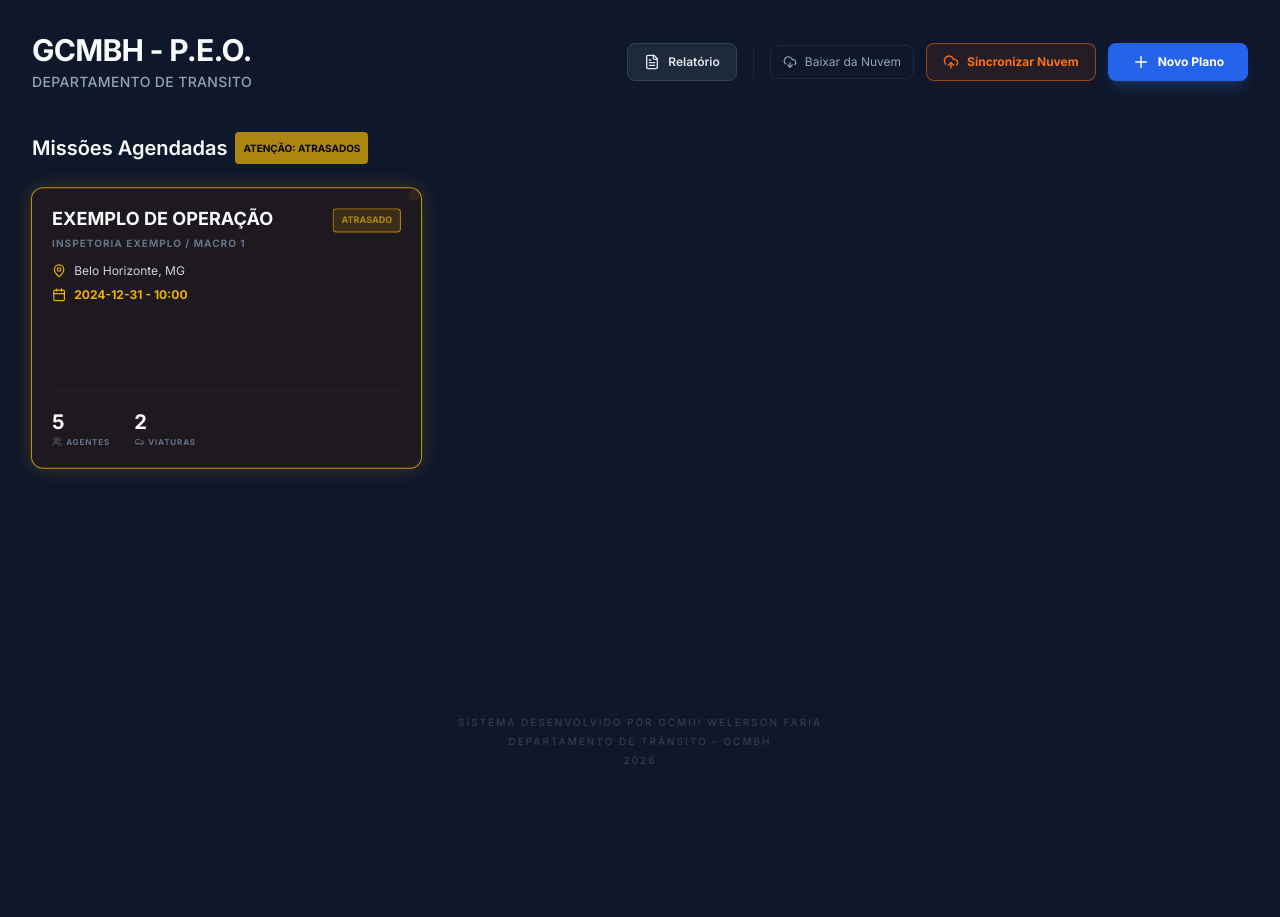
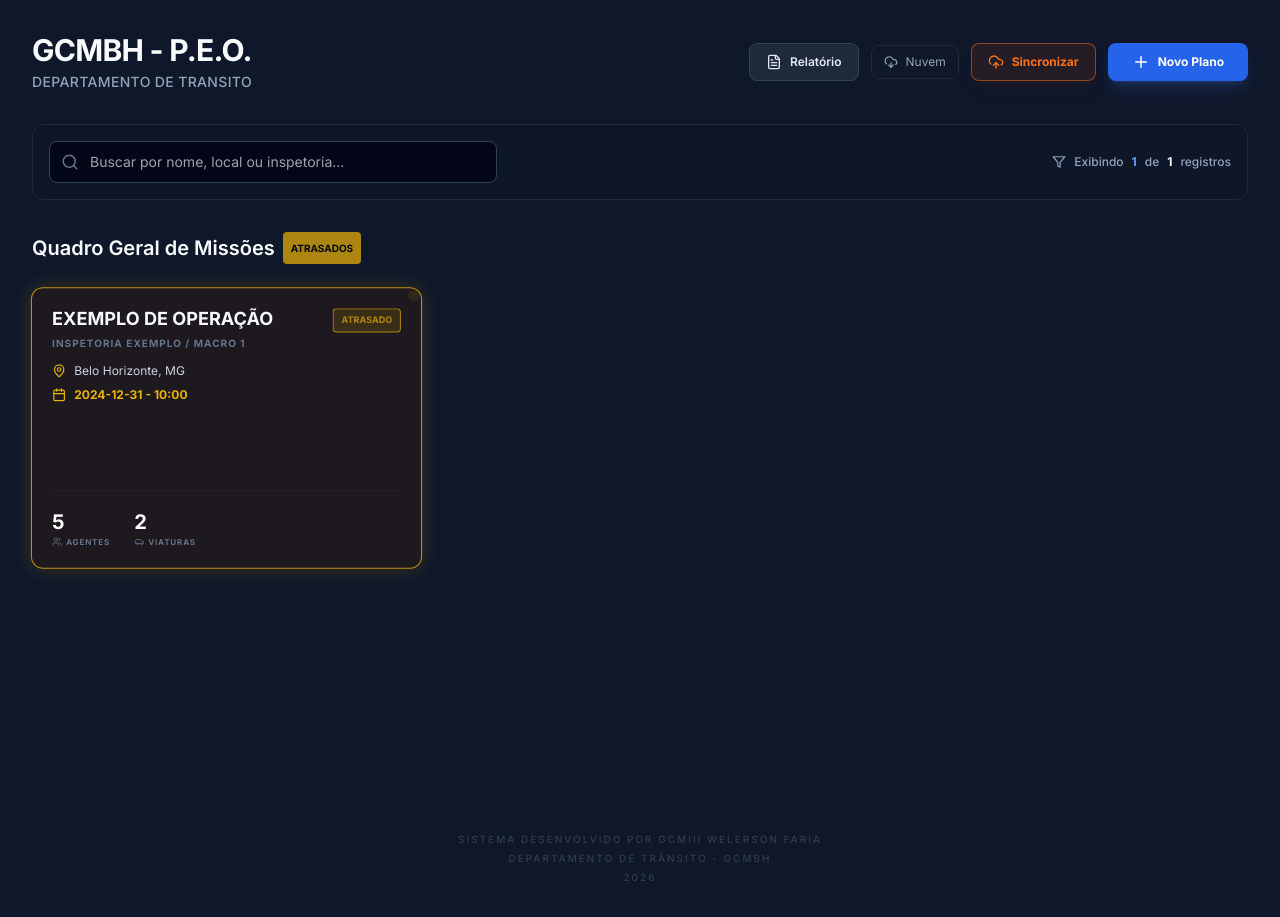
Before and after one commit to welerson/OS---Transito, a React (Vite) app: page / in a window 1280 px wide. Before the commit the page ends 800 px from the top, so only its background shows below. Built offline with nearby package versions, Linux system fonts and the light colour scheme.

Commit message:
feat(dashboard): Add search and filter functionality
Introduces a search bar to the dashboard, allowing users to filter operation plans by name, location, or inspectorate. This enhances usability by making it easier to find specific plans within a potentially large list.

```diff
--- a/components/Dashboard.tsx
+++ b/components/Dashboard.tsx
@@ -1,7 +1,7 @@
 
-import React, { useState, useEffect } from 'react';
+import React, { useState, useEffect, useMemo } from 'react';
 import { OperationPlan, OperationStatus } from '../types';
-import { Plus, Database, MapPin, Calendar, Users, Car, FileText, Image as ImageIcon, CloudUpload, CloudDownload, Trash2 } from 'lucide-react';
+import { Plus, MapPin, Calendar, Users, Car, FileText, Image as ImageIcon, CloudUpload, CloudDownload, Trash2, Search, Filter } from 'lucide-react';
 
 interface DashboardProps {
   plans: OperationPlan[];
@@ -16,18 +16,28 @@ interface DashboardProps {
 
 const Dashboard: React.FC<DashboardProps> = ({ plans, onNew, onSelect, onExport, onShowSummary, isSyncing, onCloudLoad, onDelete }) => {
   const [now, setNow] = useState(new Date());
+  const [searchTerm, setSearchTerm] = useState('');
 
   useEffect(() => {
     const timer = setInterval(() => setNow(new Date()), 60000);
     return () => clearInterval(timer);
   }, []);
 
+  // Filtro de busca para garantir que o usuário encontre qualquer evento
+  const filteredPlans = useMemo(() => {
+    return plans.filter(plan =>
+      plan.name.toLowerCase().includes(searchTerm.toLowerCase()) ||
+      plan.location.toLowerCase().includes(searchTerm.toLowerCase()) ||
+      plan.inspectorate.toLowerCase().includes(searchTerm.toLowerCase())
+    );
+  }, [plans, searchTerm]);
+
   const getStatusStyles = (plan: OperationPlan) => {
     if (plan.status === OperationStatus.IN_PROGRESS) {
       return 'bg-emerald-950/20 border-emerald-500/50 shadow-[0_0_15px_rgba(16,185,129,0.1)]';
     }
     if (plan.status === OperationStatus.COMPLETED) {
-      return 'bg-slate-900/80 border-slate-700/50 opacity-90';
+      return 'bg-slate-900/60 border-slate-700/50 shadow-sm';
     }
 
     const eventTime = new Date(`${plan.date}T${plan.startTime}`);
@@ -44,7 +54,7 @@ const Dashboard: React.FC<DashboardProps> = ({ plans, onNew, onSelect, onExport,
   };
 
   return (
-    <div className="p-4 md:p-8 max-w-7xl mx-auto">
+    <div className="p-4 md:p-8 max-w-7xl mx-auto min-h-screen">
       <style>{`
         @keyframes pulse-slow {
           0%, 100% { transform: scale(1); border-color: rgba(234, 179, 8, 0.6); }
@@ -61,45 +71,43 @@ const Dashboard: React.FC<DashboardProps> = ({ plans, onNew, onSelect, onExport,
         }
       `}</style>
 
-      <header className="flex flex-col md:flex-row justify-between items-start md:items-center mb-10 gap-4">
+      <header className="flex flex-col md:flex-row justify-between items-start md:items-center mb-8 gap-4">
         <div>
           <h1 className="text-3xl font-bold tracking-tight">GCMBH - P.E.O.</h1>
           <p className="text-slate-400 mt-1 uppercase text-sm tracking-wide font-medium">Departamento de Transito</p>
         </div>
-        <div className="flex flex-wrap items-center gap-3">
+        <div className="flex flex-wrap items-center gap-2 md:gap-3 w-full md:w-auto">
           <button
             onClick={onShowSummary}
-            className="flex items-center gap-2 bg-slate-800 hover:bg-slate-700 text-slate-200 px-4 py-2.5 rounded-lg text-xs font-semibold transition-all border border-slate-700"
+            className="flex-1 md:flex-none flex items-center justify-center gap-2 bg-slate-800 hover:bg-slate-700 text-slate-200 px-4 py-2.5 rounded-lg text-xs font-semibold transition-all border border-slate-700"
           >
             <FileText size={16} />
             Relatório
           </button>
 
-          <div className="h-8 w-px bg-slate-800 mx-1 hidden md:block"></div>
-
           <button
             disabled={isSyncing}
             onClick={onCloudLoad}
-            className="flex items-center gap-2 text-slate-400 hover:text-white text-xs transition-colors bg-slate-900 border border-slate-800 px-3 py-2 rounded-lg"
+            className="flex-1 md:flex-none flex items-center justify-center gap-2 text-slate-400 hover:text-white text-xs transition-colors bg-slate-900 border border-slate-800 px-3 py-2 rounded-lg"
           >
             <CloudDownload size={14} />
-            Baixar da Nuvem
+            Nuvem
           </button>
 
           <button
             disabled={isSyncing}
             onClick={onExport}
-            className={`flex items-center gap-2 px-4 py-2.5 rounded-lg text-xs font-bold transition-all border
+            className={`flex-1 md:flex-none flex items-center justify-center gap-2 px-4 py-2.5 rounded-lg text-xs font-bold transition-all border
               ${isSyncing ? 'bg-slate-800 text-slate-500 border-slate-700' : 'bg-orange-600/10 hover:bg-orange-600/20 text-orange-500 border-orange-500/50 shadow-lg shadow-orange-900/10'}
             `}
           >
             <CloudUpload size={16} className={isSyncing ? 'animate-bounce' : ''} />
-            {isSyncing ? 'Enviando...' : 'Sincronizar Nuvem'}
+            Sincronizar
           </button>
 
           <button
             onClick={onNew}
-            className="bg-blue-600 hover:bg-blue-700 text-white px-6 py-2.5 rounded-lg flex items-center gap-2 text-xs font-bold transition-all shadow-lg shadow-blue-500/20"
+            className="w-full md:w-auto bg-blue-600 hover:bg-blue-700 text-white px-6 py-2.5 rounded-lg flex items-center justify-center gap-2 text-xs font-bold transition-all shadow-lg shadow-blue-500/20"
           >
             <Plus size={18} />
             Novo Plano
@@ -107,15 +115,35 @@ const Dashboard: React.FC<DashboardProps> = ({ plans, onNew, onSelect, onExport,
         </div>
       </header>
 
+      {/* Área de Filtro e Busca */}
+      <div className="flex flex-col md:flex-row items-center gap-4 mb-8 bg-slate-900/50 p-4 rounded-xl border border-slate-800">
+        <div className="relative w-full md:max-w-md">
+          <Search size={18} className="absolute left-3 top-1/2 -translate-y-1/2 text-slate-500" />
+          <input
+            type="text"
+            placeholder="Buscar por nome, local ou inspetoria..."
+            value={searchTerm}
+            onChange={(e) => setSearchTerm(e.target.value)}
+            className="w-full bg-slate-950 border border-slate-700 rounded-lg py-2.5 pl-10 pr-4 text-sm outline-none focus:border-blue-500 transition-colors"
+          />
+        </div>
+        <div className="flex items-center gap-2 text-xs text-slate-400 font-medium ml-auto">
+          <Filter size={14} />
+          Exibindo <span className="text-blue-400 font-bold">{filteredPlans.length}</span> de <span className="text-white font-bold">{plans.length}</span> registros
+        </div>
+      </div>
+
       <section>
         <h2 className="text-xl font-semibold mb-6 flex items-center gap-2">
-          Missões Agendadas
+          Quadro Geral de Missões
           {plans.some(isLate) && (
-            <span className="text-[10px] bg-yellow-500 text-black px-2 py-0.5 rounded font-black uppercase animate-pulse">Atenção: Atrasados</span>
+            <span className="text-[10px] bg-yellow-500 text-black px-2 py-0.5 rounded font-black uppercase animate-pulse">Atrasados</span>
           )}
         </h2>
+
+        {filteredPlans.length > 0 ? (
           <div className="grid grid-cols-1 md:grid-cols-2 lg:grid-cols-3 gap-6">
-          {plans.map((plan) => (
+            {filteredPlans.map((plan) => (
               <div
                 key={plan.id}
                 onClick={() => onSelect(plan.id)}
@@ -127,7 +155,7 @@ const Dashboard: React.FC<DashboardProps> = ({ plans, onNew, onSelect, onExport,
                   </div>
                 )}
 
-              {/* Botão de Excluir para Concluídos - Cor Vermelha Vibrante */}
+                {/* Botão de Excluir */}
                 {plan.status === OperationStatus.COMPLETED && (
                   <button
                     onClick={(e) => {
@@ -141,7 +169,7 @@ const Dashboard: React.FC<DashboardProps> = ({ plans, onNew, onSelect, onExport,
                   </button>
                 )}
 
-              <div className={plan.status === OperationStatus.COMPLETED ? 'opacity-60' : ''}>
+                <div>
                   <div className="flex justify-between items-start gap-2 mb-3">
                     <div className="flex-1">
                       <h3 className="text-lg font-bold leading-tight group-hover:text-blue-400 transition-colors uppercase line-clamp-2" title={plan.name}>
@@ -171,7 +199,7 @@ const Dashboard: React.FC<DashboardProps> = ({ plans, onNew, onSelect, onExport,
                   </div>
                 </div>
 
-              <div className={`flex gap-6 pt-4 border-t border-slate-700/30 mt-auto ${plan.status === OperationStatus.COMPLETED ? 'opacity-60' : ''}`}>
+                <div className={`flex gap-6 pt-4 border-t border-slate-700/30 mt-auto`}>
                   <div className="flex flex-col">
                     <span className="text-xl font-black text-white">{plan.agentsCount}</span>
                     <span className="text-[8px] font-bold text-slate-500 uppercase tracking-widest flex items-center gap-1">
@@ -199,6 +227,17 @@ const Dashboard: React.FC<DashboardProps> = ({ plans, onNew, onSelect, onExport,
               </div>
             ))}
           </div>
+        ) : (
+          <div className="text-center py-20 bg-slate-900/30 border-2 border-dashed border-slate-800 rounded-2xl">
+            <p className="text-slate-500 font-medium">Nenhum evento encontrado para esta busca.</p>
+            <button
+              onClick={() => setSearchTerm('')}
+              className="mt-4 text-blue-500 text-sm font-bold hover:underline"
+            >
+              Limpar Filtros
+            </button>
+          </div>
+        )}
       </section>
     </div>
   );
```
Lines whose indentation alone changed are shown as unchanged.
